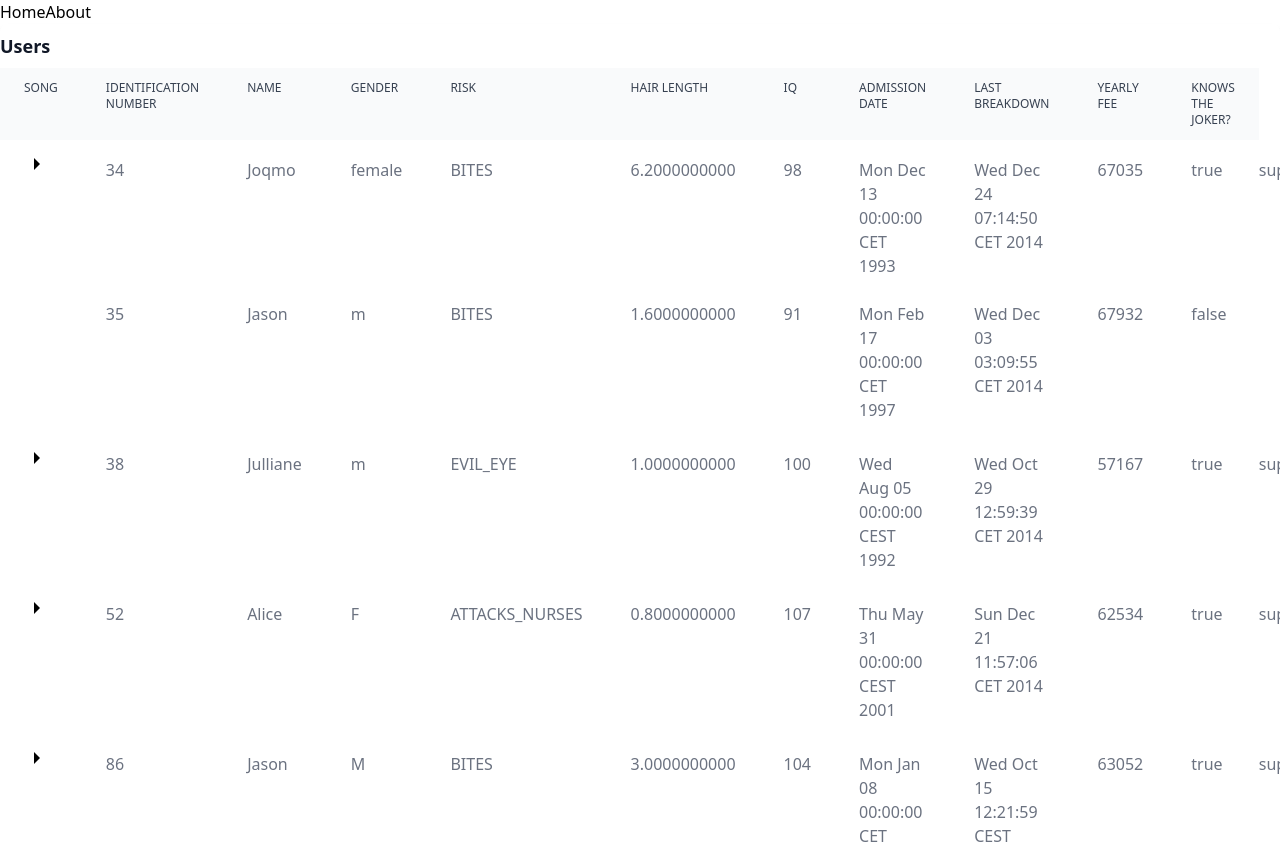
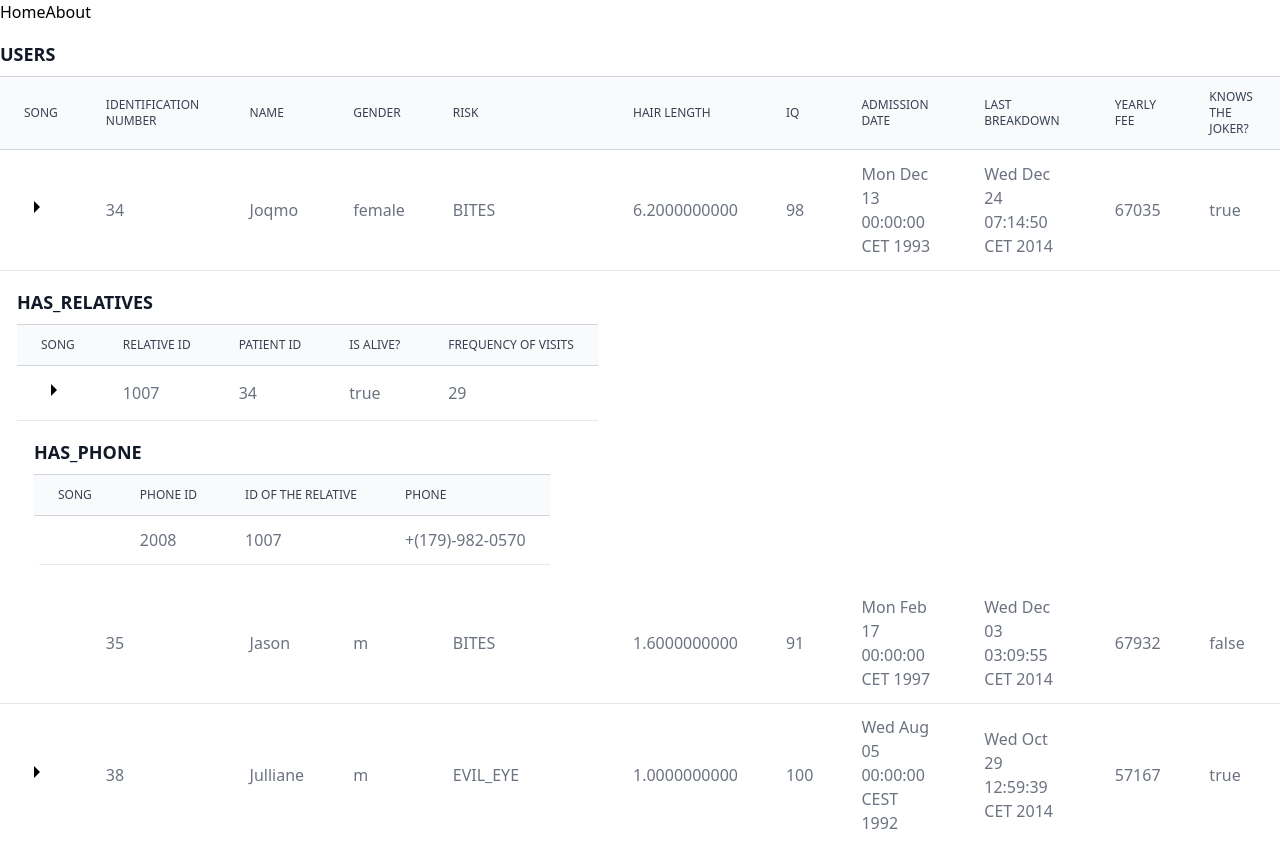
Before and after one commit to claranceliberi/Graphware-Take-Home, a Vue app: page / in a window 1280 px wide. Shown: the top 844 px of the page. Built offline with nearby package versions, Linux system fonts and the light colour scheme.

Commit message:
feat: full recursive

```diff
--- a/src/components/TheTable.vue
+++ b/src/components/TheTable.vue
@@ -1,3 +1,8 @@
+<script lang="ts">
+export default {
+  name: "TheTable",
+};
+</script>
 <script lang="ts" setup>
 import type { TableRow } from "@/types";
 import { computed } from "vue";
@@ -5,6 +10,7 @@ import { computed } from "vue";
 interface IProps {
   data: TableRow[];
   title: string;
+  child?: boolean;
 }
 
 const props = defineProps<IProps>();
@@ -25,26 +31,32 @@ const childrens = (data: TableRow) => {
 </script>
 
 <template>
-  <div class="relative overflow-x-auto shadow-md sm:rounded-lg">
-    <h2 class="my-2 text-gray-900 text-lg font-semibold">{{ props.title }}</h2>
-    <div class="table w-fulltext-sm text-left text-gray-500 dark:text-gray-400">
   <div
-        class="table-header-group text-xs text-gray-700 uppercase bg-gray-50 dark:bg-gray-700 dark:text-gray-400"
+    class="relative overflow-x-auto my-2 sm:rounded-lg"
+    :class="props.child ? 'ml-4' : ''"
   >
-        <div class="table-row">
-          <div class="table-cell px-6 py-3">Song</div>
-          <div class="table-cell px-6 py-3" v-for="head in header" :key="head">
+    <h2 class="my-2 text-gray-900 text-lg font-semibold">
+      {{ props.title.toUpperCase() }}
+    </h2>
+    <table
+      class="table w-fulltext-sm text-left text-gray-500 dark:text-gray-400"
+    >
+      <thead
+        class="table-header-group text-xs border-y border-gray-300 text-gray-700 uppercase bg-gray-50 dark:bg-gray-700 dark:text-gray-400"
+      >
+        <tr class="table-row">
+          <td class="table-cell px-6 py-3">Song</td>
+          <td class="table-cell px-6 py-3" v-for="head in header" :key="head">
             {{ head }}
-          </div>
-        </div>
-      </div>
-      <div class="table-row-group">
-        <div
-          v-for="data in props.data"
-          :key="data.data[header[0]]"
+          </td>
+        </tr>
+      </thead>
+      <tbody class="table-row-group">
+        <template v-for="data in props.data" :key="data.data[header[0]]">
+          <tr
             class="table-row bg-white border-b dark:bg-gray-800 dark:border-gray-700"
           >
-          <div class="table-cell px-6 py-3">
+            <td class="table-cell px-6 py-3">
               <button type="reset" v-if="hasChildren(data)">
                 <svg
                   xmlns="http://www.w3.org/2000/svg"
@@ -56,21 +68,24 @@ const childrens = (data: TableRow) => {
                   <path d="M16 12l-6 6V6z" />
                 </svg>
               </button>
-          </div>
-          <div class="table-cell px-6 py-3" v-for="head in header" :key="head">
+            </td>
+            <td class="table-cell px-6 py-3" v-for="head in header" :key="head">
               {{ data.data[head] }}
-          </div>
-          <div v-if="hasChildren(data)" class="table">
-            supa
+            </td>
+          </tr>
+          <tr>
+            <td v-if="hasChildren(data)" :colspan="header.length + 1">
               <TheTable
-              v-for="child in childrens"
+                v-for="child in childrens(data)"
                 :data="data.kids[child].records"
                 :key="child"
                 :title="child"
+                :child="true"
               />
-          </div>
-        </div>
-      </div>
-    </div>
+            </td>
+          </tr>
+        </template>
+      </tbody>
+    </table>
   </div>
 </template>
```
Lines whose indentation alone changed are shown as unchanged.
